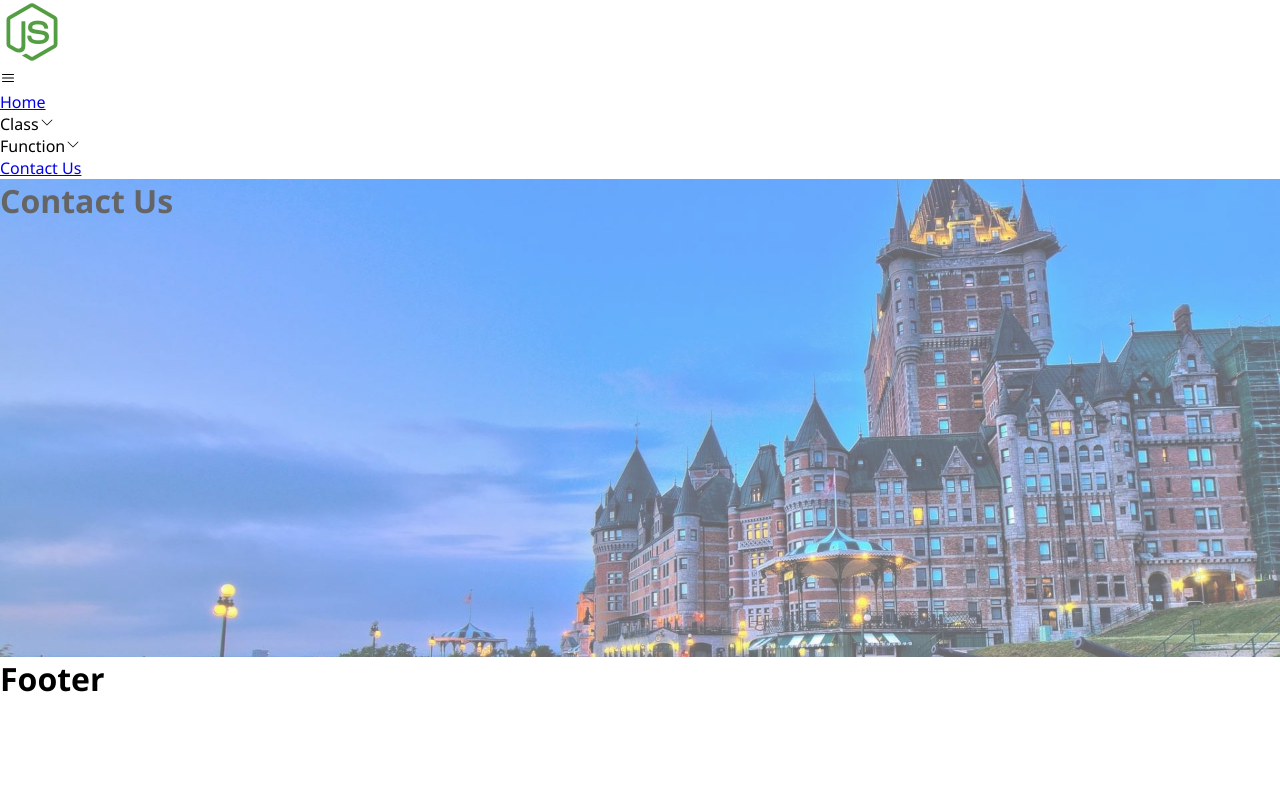
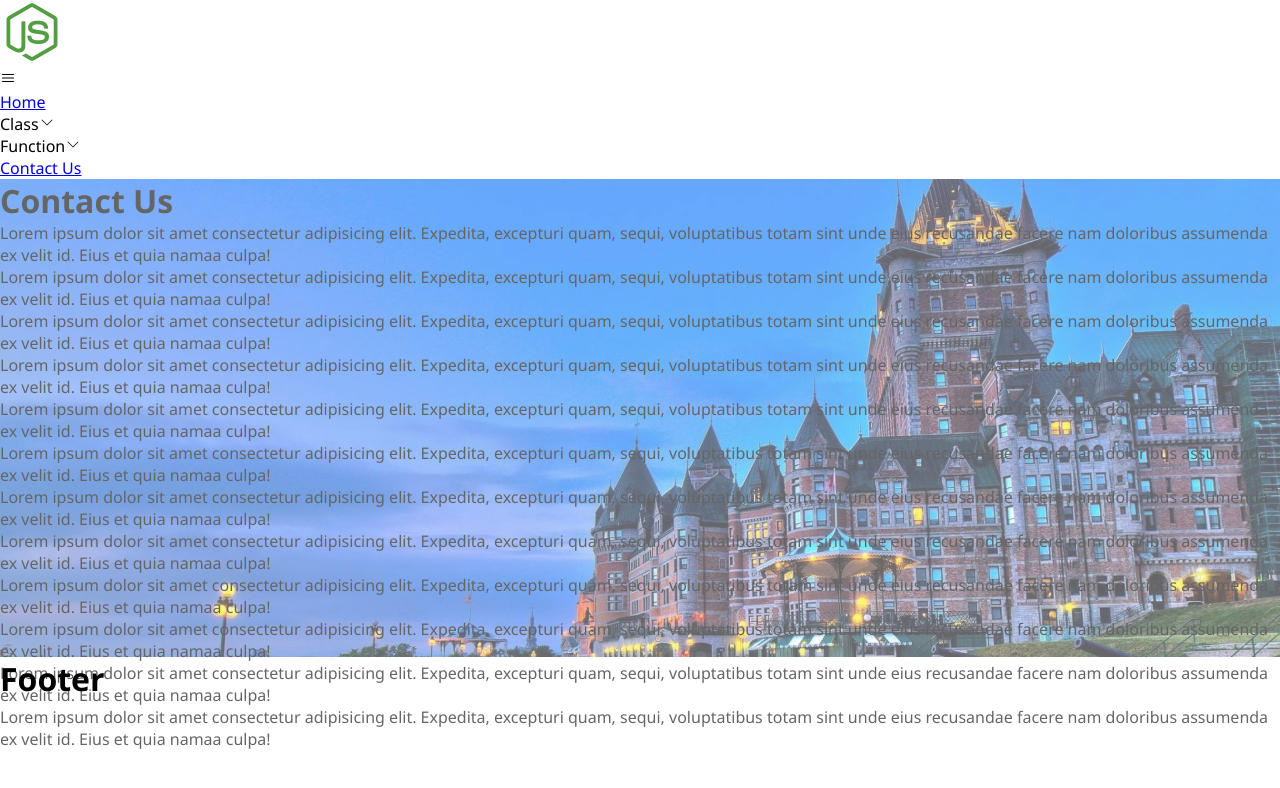
Before and after one commit to jayprakashcs12/ultra-level-react, a React (Create React App) app: page /contact-us in a window 1280 px wide. Shown: the top 788 px of the page. Built offline with nearby package versions, Linux system fonts and the light colour scheme.

Commit message:
pro level updates

```diff
--- a/src/assets/css/pro.css
+++ b/src/assets/css/pro.css
@@ -1,7 +1,7 @@
 .pro-div {
-    background-color: #ffffff2f;
+    background-color: var(--color050);
     border-radius: 20px 0 0 20px;
-    max-height: 360px;
+    max-height: 320px;
     overflow-y: scroll;
     overflow-x: hidden;
     padding: 1%;
@@ -24,37 +24,33 @@
     margin: 1% auto;
 }
 
-.pro-div, .btn-upload-div {
-    margin: 1% 0;
-}
-
 .pro-btn {
     cursor: pointer;
     font-size: 38px;
 }
 
 .dec-btn {
-    color: var(--color04);
+    color: var(--color038);
 }
 
 .inc-btn, .upload-btn {
-    color: var(--color02);
+    color: var(--color019);
 }
 
 .reset-btn {
-    color: var(--color21);
+    color: var(--color039);
 }
 
 .student-list-div {
-    background-color: var(--color06);
-    border: 1px solid var(--color15);
+    background-color: var(--color08);
     border-radius: 8px;
-    height: 235px;
-    width: 240px;
-    margin: 16px;
+    height: 225px;
+    width: 225px;
+    margin: 10px;
+    padding: 5px;
 }
 
-.student-list-div, .pro-head {
+.student-list-div {
     text-align: center;
 }
 
@@ -67,7 +63,7 @@
 }
 
 .pro-head {
-    margin-bottom: 1%;
+    margin-bottom: 0.5%;
 }
 
 .app-div, .foot-div {
@@ -78,19 +74,14 @@
     border-radius: 12px;
 }
 
-.btn-upload-div {
-    max-width: 500px;
-    margin: 1% auto;
-}
-
 .counter-apps {
     text-align: center;
 }
 
 .img-upload, .pro-img {
     border-radius: 50%;
-    height: 150px;
-    width: 150px;
+    height: 135px;
+    width: 135px;
 }
 
 .pro-img {
--- a/src/components/apps_page/Contact/index.jsx
+++ b/src/components/apps_page/Contact/index.jsx
@@ -9,8 +9,44 @@ const Contact = () => {
     return (
 
         <>
+            <h1 className='pro-head'> Contact Us </h1>
             <div className="pro-div contact-div">
-                <h1 className='pro-head'> Contact Us </h1>
+                <p className='pro-para'>
+                    Lorem ipsum dolor sit amet consectetur adipisicing elit. Expedita, excepturi quam, sequi, voluptatibus totam sint unde eius recusandae facere nam doloribus assumenda ex velit id. Eius et quia namaa culpa!
+                </p>
+                <p className='pro-para'>
+                    Lorem ipsum dolor sit amet consectetur adipisicing elit. Expedita, excepturi quam, sequi, voluptatibus totam sint unde eius recusandae facere nam doloribus assumenda ex velit id. Eius et quia namaa culpa!
+                </p>
+                <p className='pro-para'>
+                    Lorem ipsum dolor sit amet consectetur adipisicing elit. Expedita, excepturi quam, sequi, voluptatibus totam sint unde eius recusandae facere nam doloribus assumenda ex velit id. Eius et quia namaa culpa!
+                </p>
+                <p className='pro-para'>
+                    Lorem ipsum dolor sit amet consectetur adipisicing elit. Expedita, excepturi quam, sequi, voluptatibus totam sint unde eius recusandae facere nam doloribus assumenda ex velit id. Eius et quia namaa culpa!
+                </p>
+                <p className='pro-para'>
+                    Lorem ipsum dolor sit amet consectetur adipisicing elit. Expedita, excepturi quam, sequi, voluptatibus totam sint unde eius recusandae facere nam doloribus assumenda ex velit id. Eius et quia namaa culpa!
+                </p>
+                <p className='pro-para'>
+                    Lorem ipsum dolor sit amet consectetur adipisicing elit. Expedita, excepturi quam, sequi, voluptatibus totam sint unde eius recusandae facere nam doloribus assumenda ex velit id. Eius et quia namaa culpa!
+                </p>
+                <p className='pro-para'>
+                    Lorem ipsum dolor sit amet consectetur adipisicing elit. Expedita, excepturi quam, sequi, voluptatibus totam sint unde eius recusandae facere nam doloribus assumenda ex velit id. Eius et quia namaa culpa!
+                </p>
+                <p className='pro-para'>
+                    Lorem ipsum dolor sit amet consectetur adipisicing elit. Expedita, excepturi quam, sequi, voluptatibus totam sint unde eius recusandae facere nam doloribus assumenda ex velit id. Eius et quia namaa culpa!
+                </p>
+                <p className='pro-para'>
+                    Lorem ipsum dolor sit amet consectetur adipisicing elit. Expedita, excepturi quam, sequi, voluptatibus totam sint unde eius recusandae facere nam doloribus assumenda ex velit id. Eius et quia namaa culpa!
+                </p>
+                <p className='pro-para'>
+                    Lorem ipsum dolor sit amet consectetur adipisicing elit. Expedita, excepturi quam, sequi, voluptatibus totam sint unde eius recusandae facere nam doloribus assumenda ex velit id. Eius et quia namaa culpa!
+                </p>
+                <p className='pro-para'>
+                    Lorem ipsum dolor sit amet consectetur adipisicing elit. Expedita, excepturi quam, sequi, voluptatibus totam sint unde eius recusandae facere nam doloribus assumenda ex velit id. Eius et quia namaa culpa!
+                </p>
+                <p className='pro-para'>
+                    Lorem ipsum dolor sit amet consectetur adipisicing elit. Expedita, excepturi quam, sequi, voluptatibus totam sint unde eius recusandae facere nam doloribus assumenda ex velit id. Eius et quia namaa culpa!
+                </p>
             </div>
         </>
 
--- a/src/components/apps_page/Home/index.jsx
+++ b/src/components/apps_page/Home/index.jsx
@@ -3,14 +3,14 @@ import React, { useEffect } from 'react'
 export default function Home() {
 
     useEffect(() => {
-        document.title = "Home Page";
+        document.title = "Home";
     }, []);
 
     return (
 
         <>
+            <h1 className='pro-head'> Home </h1>
             <div className="pro-div home-div">
-                <h1 className='pro-head'> Home </h1>
                 <div className="main-div">
                     <p className='pro-para'>
                         Lorem ipsum dolor sit amet consectetur adipisicing elit. Expedita, excepturi quam, sequi, voluptatibus totam sint unde eius recusandae facere nam doloribus assumenda ex velit id. Eius et quia namaa culpa!
--- a/src/components/class/ClassContext/ClassContent/index.jsx
+++ b/src/components/class/ClassContext/ClassContent/index.jsx
@@ -18,7 +18,6 @@ export default class ClassContent extends Component {
                     {
                         (val) => (
                             <div className='counter-apps'>
-                                <h1 className='pro-head'> Class Counter Applications </h1>
                                 <h1 className='pro-head count-head'>{val.count}</h1>
                                 <div className="btn-div">
                                     <CiCircleMinus className="pro-btn dec-btn" onClick={val.handleDecrement} data-tip data-for="dereaseCount" />
--- a/src/components/class/ClassImgUpload/index.jsx
+++ b/src/components/class/ClassImgUpload/index.jsx
@@ -68,8 +68,9 @@ class ClassImgUpload extends Component {
         let { imagePreviews } = this.state;
 
         return (
+            <>
+                <h1 className='pro-head'> Class Image Upload </h1>
                 <div className='pro-div img-upload-div'>
-                <h1 className='pro-head'> Class Image Upload </h1>
                     <div className="main-div multi-img-div">
                         {imagePreviews && imagePreviews.length > 0 && (
                             <div className="img-preview">
@@ -87,6 +88,7 @@ class ClassImgUpload extends Component {
                         <ReactTooltip id="uploadImage" place="bottom" effect="solid"> Select Image to Upload </ReactTooltip>
                     </div>
                 </div>
+            </>
         );
     }
 }
--- a/src/components/class/ClassStudents/index.jsx
+++ b/src/components/class/ClassStudents/index.jsx
@@ -14,8 +14,9 @@ export default class ClassStudents extends Component {
 
     render() {
         return (
+            <>
+                <h1 className='pro-head'>Class Students Details</h1>
                 <div className="pro-div students-div">
-                <h1 className='pro-head'>Class Students Details</h1>
                     <div className="product-div">
                         {this.state.userData.map((x, i) => (
                             <div key={i} className='student-list-div'>
@@ -26,6 +27,7 @@ export default class ClassStudents extends Component {
                         ))}
                     </div>
                 </div>
+            </>
         );
     }
 }
--- a/src/components/function/FunctionContext/FunctionContent/index.jsx
+++ b/src/components/function/FunctionContext/FunctionContent/index.jsx
@@ -11,8 +11,8 @@ const FunctionContent = () => {
     }, []);
 
     return (
+        <>
             <div className='counter-apps'>
-            <h1 className='pro-head count-head'> Function Counter Applications </h1>
                 <h1 className='pro-head count-head'> {context.count} </h1>
                 <div className="btn-div">
                     <CiCircleMinus className="pro-btn dec-btn" onClick={context.handleDecrement} data-tip data-for="dereaseCount" />
@@ -23,6 +23,7 @@ const FunctionContent = () => {
                     <ReactTooltip id="increaseCount" place="bottom" effect="solid"> Increase the Counter </ReactTooltip>
                 </div>
             </div>
+        </>
     );
 };
 
--- a/src/components/function/FunctionContext/FunctionContextApi/index.jsx
+++ b/src/components/function/FunctionContext/FunctionContextApi/index.jsx
@@ -34,9 +34,12 @@ const FunctionUser = ({ children }) => {
     };
 
     return (
-        <Provider value={{ count, handleIncrement, handleDecrement, handleReset }}>
-            {children}
-        </Provider>
+        <>
+            <h1 className='pro-head count-head'> Function Counter Applications </h1>
+            <Provider value={{ count, handleIncrement, handleDecrement, handleReset }}>
+                {children}
+            </Provider>
+        </>
     );
 };
 
--- a/src/components/function/FunctionImgUpload/index.jsx
+++ b/src/components/function/FunctionImgUpload/index.jsx
@@ -54,8 +54,9 @@ const FunctionImgUpload = () => {
     };
 
     return (
+        <>
+            <h1 className='pro-head'> Function Image Upload </h1>
             <div className='pro-div img-upload-div'>
-            <h1 className='pro-head'> Function Image Upload </h1>
                 <div className="main-div multi-img-div">
                     {imagePreviews.length > 0 && (
                         <div className="img-preview">
@@ -73,6 +74,7 @@ const FunctionImgUpload = () => {
                     <ReactTooltip id="uploadImage" place="bottom" effect="solid"> Select Image to Upload </ReactTooltip>
                 </div>
             </div>
+        </>
     );
 };
 
--- a/src/components/function/FunctionStudents/index.jsx
+++ b/src/components/function/FunctionStudents/index.jsx
@@ -10,8 +10,9 @@ const FunctionStudents = () => {
     let [userData] = useState(empData);
 
     return (
+        <>
+            <h1 className='pro-head'>Function Students Details</h1>
             <div className="pro-div students-div">
-            <h1 className='pro-head'>Function Students Details</h1>
                 <div className="product-div">
                     {userData.map((x, i) => (
                         <div key={i} className='student-list-div'>
@@ -22,6 +23,7 @@ const FunctionStudents = () => {
                     ))}
                 </div>
             </div>
+        </>
     );
 }
 
--- a/src/index.css
+++ b/src/index.css
@@ -72,12 +72,12 @@
     --color01: rgb(35, 37, 50);
     --color02: #0089ff;
     --color03: rgb(51, 51, 51);
-    --color04: #f000bf;;
-    --color05: #575757;;
-    --color06: #12aab4;;
-    --color07: #115f64;;
-    --color0: ;
-    --color0: ;
+    --color04: #f000bf;
+    --color05: #575757;
+    --color06: #12aab4;
+    --color07: #115f64;
+    --color08: #4cd6d8;
+    --color09: #07bc0c;
     --color1: ;
     --color1: ;
     --color1: ;
```
Also changed, not shown: src/components/class/ClassContext/ClassContextApi/index.jsx (+6 -3 lines). Lines whose indentation alone changed are shown as unchanged.
